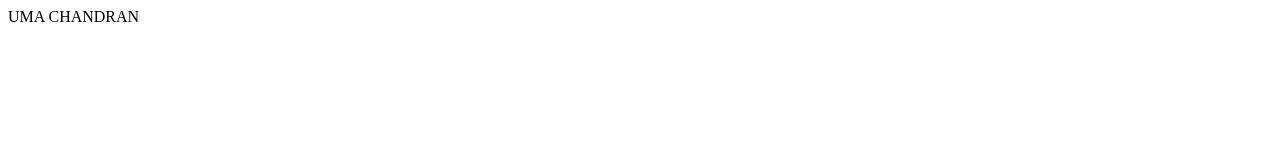
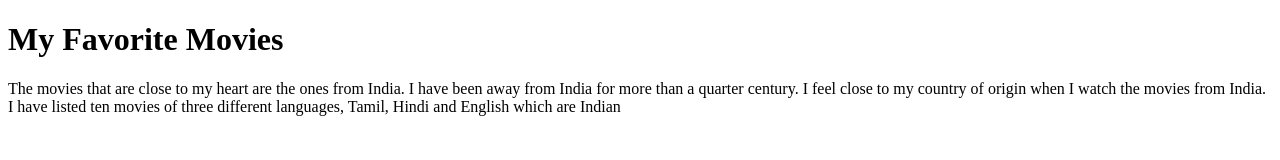
Before and after one commit to umafl/html-me-something, a plain HTML site: page index.html in a window 1280 px wide. Drawn offline with Linux system fonts and the light colour scheme.

Commit message:
added a title and started  h1 and text in the body

```diff
--- a/index.html
+++ b/index.html
@@ -1 +1,31 @@
-<P>UMA CHANDRAN</P>
+<!DOCTYPE html>
+<html>
+<head>
+  <title>My Favorite Movies</title>
+</head>
+
+<body>
+    <h1>My Favorite Movies</h1>
+    <p>The movies that are close to my heart are the ones from India.
+        I have been away from India for more than a quarter century.
+        I feel close to my country of origin when I watch the movies from
+        India.
+        I have listed ten movies of three different languages, Tamil,
+        Hindi and English which are Indian</p>
+
+
+
+
+
+
+
+
+
+</body>
+
+
+
+
+
+
+</html>
```
